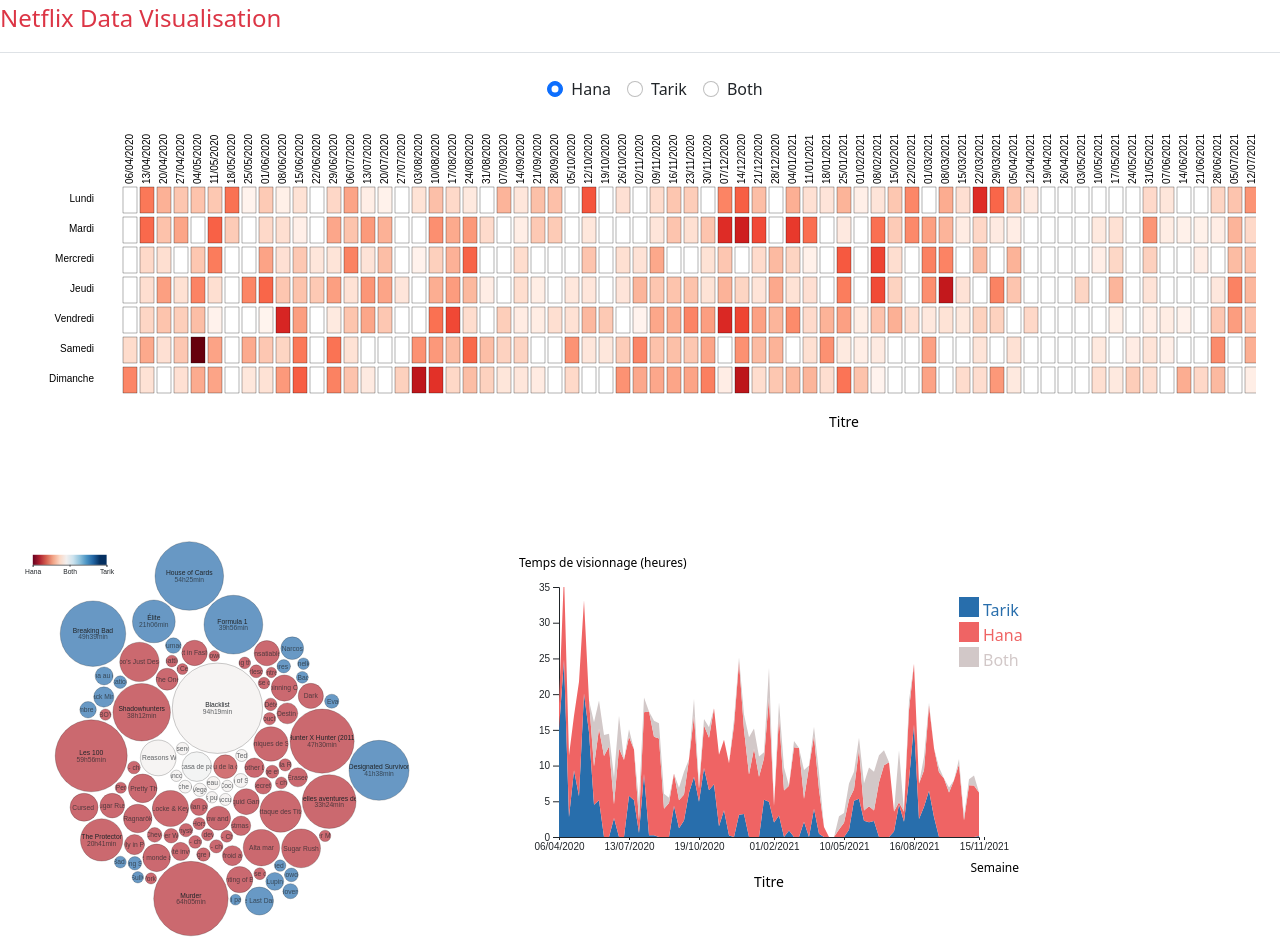
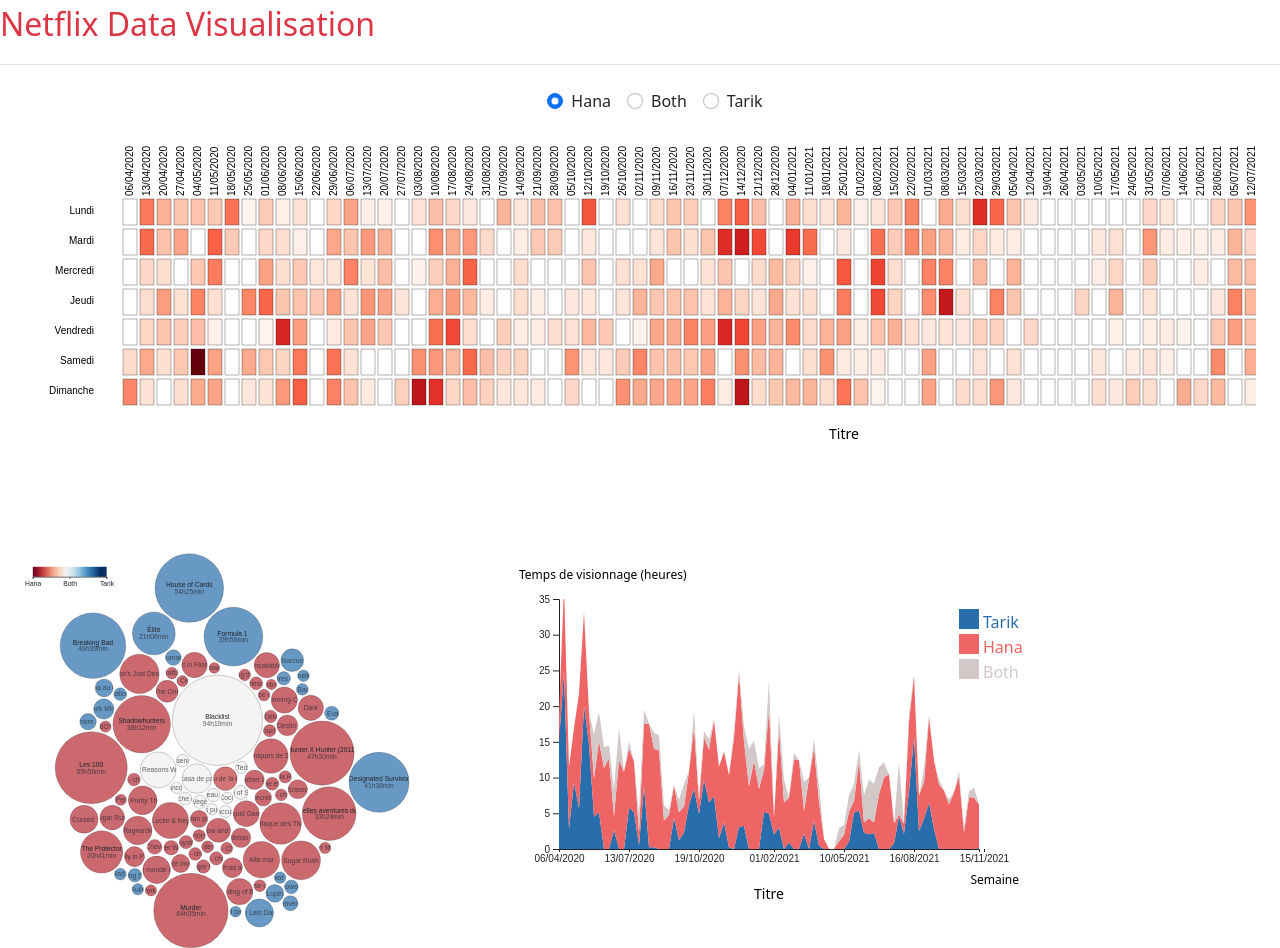
Before and after one commit to boumaza-sebia/dataviz-netflix, a plain HTML site: page index.html in a window 1280 px wide. Shown: the top 948 px of the page. Drawn offline with nearby package versions, Linux system fonts and the light colour scheme.

Commit message:
correction profil et ajout d'icon

```diff
--- a/index.html
+++ b/index.html
@@ -8,6 +8,7 @@
     <script src="https://cdn.jsdelivr.net/npm/bootstrap@5.1.3/dist/js/bootstrap.bundle.min.js" integrity="sha384-ka7Sk0Gln4gmtz2MlQnikT1wXgYsOg+OMhuP+IlRH9sENBO0LRn5q+8nbTov4+1p" crossorigin="anonymous"></script>
 
     <title>Netflix data visualization</title>
+    <link rel="icon" type="image/x-icon" href="img/netflix-windows-icon-17.png">
     <style>
         .hidden {
             display: none;
@@ -29,14 +30,12 @@
 
 <body>
     <header class="pb-3 mb-4 border-bottom">
-        <a href="/" class="d-flex align-items-center text-dark text-decoration-none">
-            <span class=" text-danger fs-4">Netflix Data Visualisation </span>
+        <a href="/" class="d-flex  text-dark text-decoration-none">
+            <span class=" text-danger fs-2">Netflix Data Visualisation </span>
         </a>
     </header>
 
     <div class="container-fluid">
-        <script src="js/utils.js"></script>
-
         <div class="row justify-content-md-center">
             <div class="row">
                 <div class="col offset-md-5 d-flex align-items-stretch">
@@ -44,16 +43,19 @@
                         <input class="form-check-input" type="radio" name="inlineRadioOptions" id="inlineRadio1" value="Hana" onchange="update()" checked>
                         <label class="form-check-label" for="inlineRadio1">Hana</label>
                     </div>
+
+                    <div class="form-check form-check-inline">
+                        <input class="form-check-input" type="radio" name="inlineRadioOptions" id="inlineRadio3" onchange="update()" value="Both">
+                        <label class="form-check-label" for="inlineRadio3">Both</label>
+                    </div>
+
                     <div class="form-check form-check-inline">
                         <input class="form-check-input" type="radio" name="inlineRadioOptions" id="inlineRadio2" onchange="update()" value="Tarik">
                         <label class="form-check-label" for="inlineRadio2">Tarik</label>
                     </div>
-                    <div class="form-check form-check-inline">
-                        <input class="form-check-input" type="radio" name="inlineRadioOptions" id="inlineRadio3" onchange="update()" value="Both">
-                        <label class="form-check-label" for="inlineRadio3">Both</label>
-                    </div>
                 </div>
             </div>
+            <script src="js/utils.js"></script>
             <div class="row justify-content-md-center">
                 <div class="col">
                     <br/>
--- a/js/utils.js
+++ b/js/utils.js
@@ -1,7 +1,7 @@
 // Visualisation 1
 // Selection de l'utilisateur
 var user = "Hana"
-
+document.getElementById("inlineRadio1").checked = true;
 
 function update() {
     user = Array.from(document.getElementsByName("inlineRadioOptions")).find(r => r.checked).value;
```
Also changed, not shown: img/netflix-windows-icon-17.png (added).
